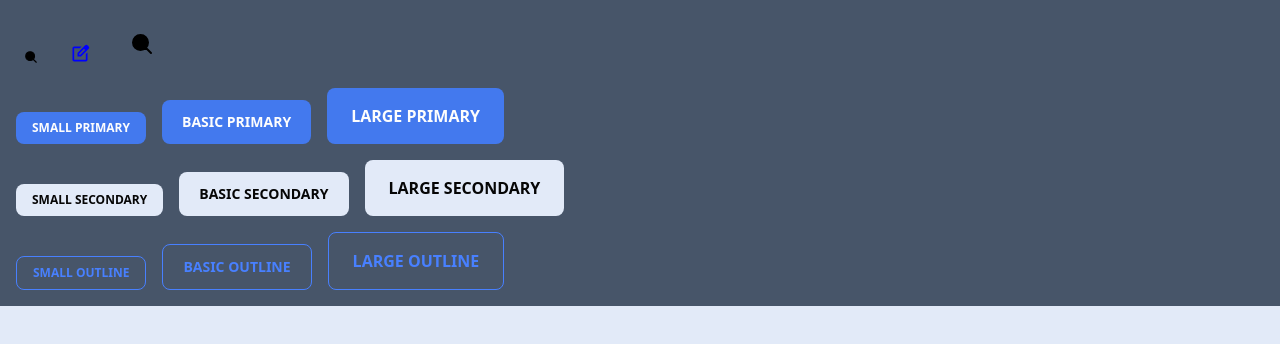
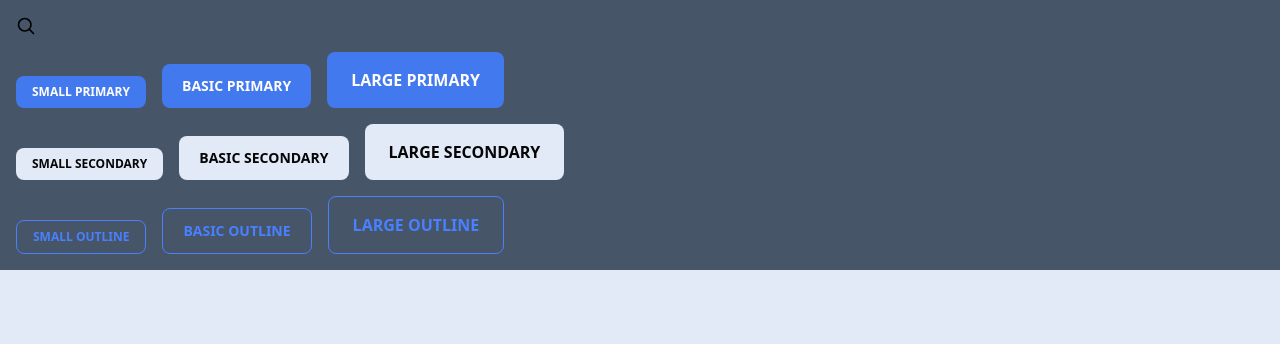
Before and after one commit to devping-kr/NNplanner-FE, a Next.js app: page /woorim in a window 1280 px wide. Shown: the top 344 px of the page. Built offline with nearby package versions, Linux system fonts and the light colour scheme.

Commit message:
Refactor: Icon 컴포넌트에서 icon 프롭으로 받는 방식 변경, variant 삭제

```diff
--- a/src/app/woorim/page.tsx
+++ b/src/app/woorim/page.tsx
@@ -2,16 +2,12 @@
 
 import Button from '@/components/Button/Button';
 import Icon from '@/components/Icon';
-import { Search } from '@/components/icons';
-import Edit from '@/components/icons/Edit';
 
 const page = () => {
   return (
     <div className='flex flex-col gap-4 p-4 bg-slate-600 w-full h-full'>
       <div className='flex gap-4 items-end'>
-        <Icon width={14} height={14} stroke='red' icon={<Search />} />
-        <Icon padding='basic' fill='blue' icon={<Edit />} />
-        <Icon padding='large' width={24} height={24} icon={<Search />} />
+        <Icon name='search' />
       </div>
 
       <div className='flex gap-4 items-end'>
--- a/src/components/Icon/Icon.variant.ts
+++ /dev/null
@@ -1,14 +0,0 @@
-import { cva } from 'class-variance-authority';
-
-export const iconVariants = cva('inline-block w-fit h-fit', {
-  variants: {
-    padding: {
-      small: 'p-1',
-      basic: 'p-2',
-      large: 'p-4',
-    },
-  },
-  defaultVariants: {
-    padding: 'small',
-  },
-});
--- a/src/components/Icon/index.tsx
+++ b/src/components/Icon/index.tsx
@@ -1,45 +1,22 @@
-import { cloneElement, ReactElement, SVGProps } from 'react';
-import { cn } from '@/utils/core';
-import { iconVariants } from '@/components/Icon/Icon.variant';
+import { COLORS, IconColor, iconMap, IconType } from '@/components/icons';
 
 type IconProps = {
-  icon: ReactElement<SVGProps<SVGSVGElement>>;
-  padding?: 'small' | 'basic' | 'large';
-  className?: string;
+  name: IconType;
   width?: number;
   height?: number;
-  stroke?: string;
-  fill?: string;
+  color?: IconColor;
 };
 
-const Icon = ({
-  icon,
-  padding = 'basic',
-  className,
-  width,
-  height,
-  stroke,
-  fill,
-}: IconProps) => {
-  const {
-    width: iconWidth,
-    height: iconHeight,
-    stroke: iconStroke,
-    fill: iconFill,
-    ...iconProps
-  } = icon.props;
+const Icon = ({ name, width, height, color = 'black' }: IconProps) => {
+  const IconComponent = iconMap[name];
 
   return (
-    <span className={cn(iconVariants({ padding }), className)}>
-      {cloneElement(icon, {
-        width: width ?? iconWidth,
-        height: height ?? iconHeight,
-        stroke: stroke ?? iconStroke,
-        fill: fill ?? iconFill,
-        ...iconProps,
-      })}
+    <span className='inline-block w-fit h-fit'>
+      <IconComponent width={width} height={height} color={COLORS[color]} />
     </span>
   );
 };
 
+Icon.displayName = 'Icon';
+
 export default Icon;
--- a/src/components/icons/index.ts
+++ b/src/components/icons/index.ts
@@ -1,2 +1,18 @@
-export { default as Search } from './Search';
-export { default as Edit } from './Edit';
+import Edit from './Edit';
+import Search from './Search';
+import Xmark from './Xmark';
+
+export const iconMap = {
+  search: Search,
+  edit: Edit,
+  xmark: Xmark,
+};
+
+export const COLORS = {
+  warning: '#ff0000',
+  white: '#ffffff',
+  black: '#000000',
+};
+
+export type IconType = keyof typeof iconMap;
+export type IconColor = keyof typeof COLORS;
```
